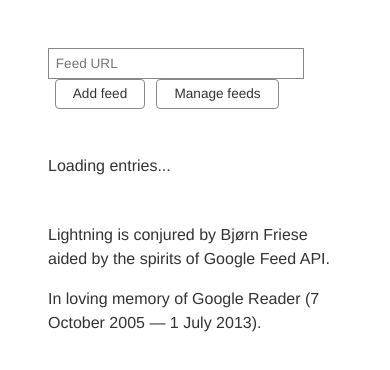
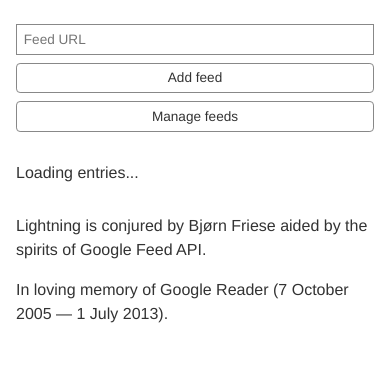
Before and after one commit to bearfrieze/litenin, a plain HTML site: page index.html in a window 390 px wide. Drawn offline with Linux system fonts and the light colour scheme; a script that the page names is missing.

Commit message:
Better mobile

```diff
--- a/index.html
+++ b/index.html
@@ -36,6 +36,7 @@
     color: inherit;
     border: 1px solid #888;
     background: transparent;
+    box-sizing: border-box;
 }
 input {
     padding: 0.5em;
@@ -112,12 +113,25 @@
 @media (max-width: 65rem) {
     body {
         width: 100%;
+        padding: 1rem;
     }
     #entries a span:not(.title) {
         display: none;
     }
     #entries a span.title {
         width: 100%;
+    }
+}
+
+@media (max-width: 45rem) {
+    section:not(:last-child) {
+        margin-bottom: 2rem;
+    }
+    #navigation input, #navigation button {
+        display: block;
+        width: 100%;
+        margin: 0.5rem 0 0 0;
+        margin-top: 0.5rem;
     }
 }
 
```
